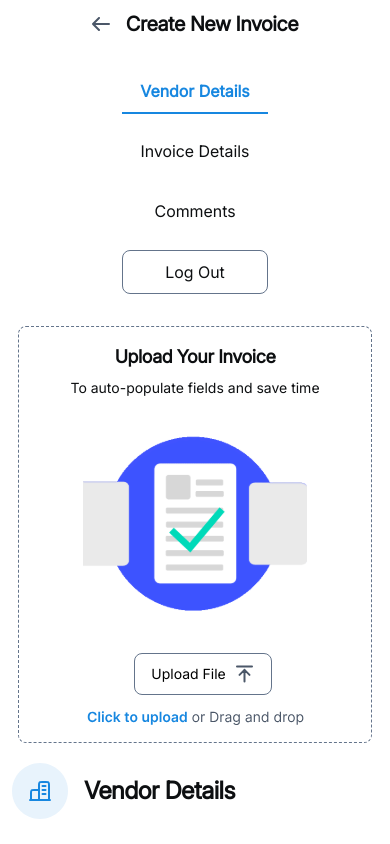
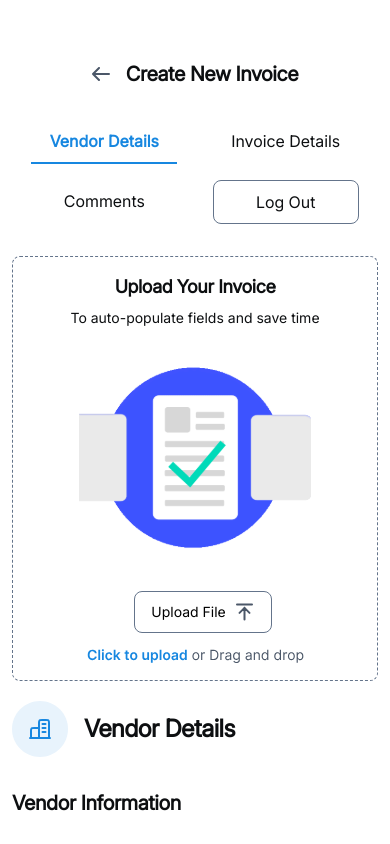
Before and after one commit to upendra0827/Invoice-form, a React (Create React App) app: page / in a window 390 px wide. Both pictures are taken after typing "Sample", "Sample123" into the empty fields and a click on the button "Login". Shown: the top 844 px of the page. Built offline with nearby package versions, Linux system fonts and the light colour scheme.

Commit message:
fixed css

```diff
--- a/src/components/InvoiceHeader/styles.css
+++ b/src/components/InvoiceHeader/styles.css
@@ -47,10 +47,16 @@
 }
 
 @media (max-width: 1020px) {
-    .invoice-header-container, .invoice-header-container>div:nth-child(2) {
+    .invoice-header-container {
         display: flex;
         flex-direction: column;
         align-items: center;
+    }
+
+    .invoice-header-container>div:nth-child(2) {
+        display: grid;
+        grid-template-columns: auto auto;
+        justify-content: space-evenly;
     }
 
     .invoice-header-container>div:nth-child(1) {
--- a/src/components/UploadInvoice/styles.css
+++ b/src/components/UploadInvoice/styles.css
@@ -91,7 +91,7 @@ button> :nth-child(1) {
         height: auto;
         /* Let the height adjust naturally */
         padding: var(--SpacingM);
-        margin: 0 auto;
+        margin: 0;
         /* Center align */
     }
 
--- a/src/index.css
+++ b/src/index.css
@@ -12,7 +12,7 @@ body {
 
 @media (max-width: 768px) {
   body {
-    margin: 10px 12px;
+    margin: 60px 12px;
   }
 }
 
```
